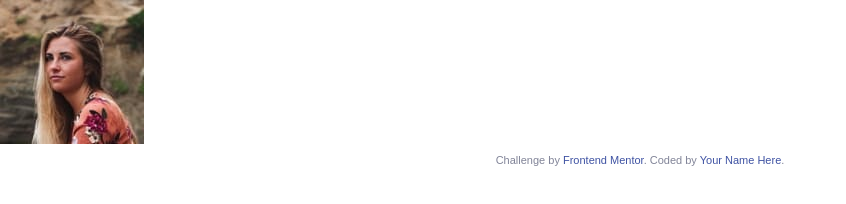
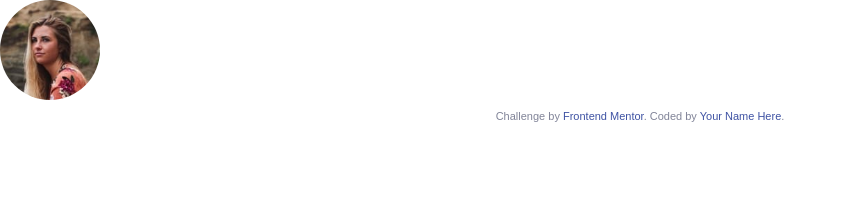
Before and after one commit to darwinvino08/SunnySideAgency, a plain HTML site: page index.html in a window 1280 px wide. Shown: the whole page, without its empty margins (0-846 px from the left). Drawn offline with Linux system fonts and the light colour scheme.

Commit message:
a testimonial-icon

```diff
--- a/css/styles.css
+++ b/css/styles.css
@@ -110,3 +110,9 @@ a {
     grid-template-columns: repeat(4, 1fr);
   }
 }
+/* testimonial icon */
+.testimonial-icon {
+  height: 100px;
+  weight: 100px;
+  border-radius: 100px;
+}
```
